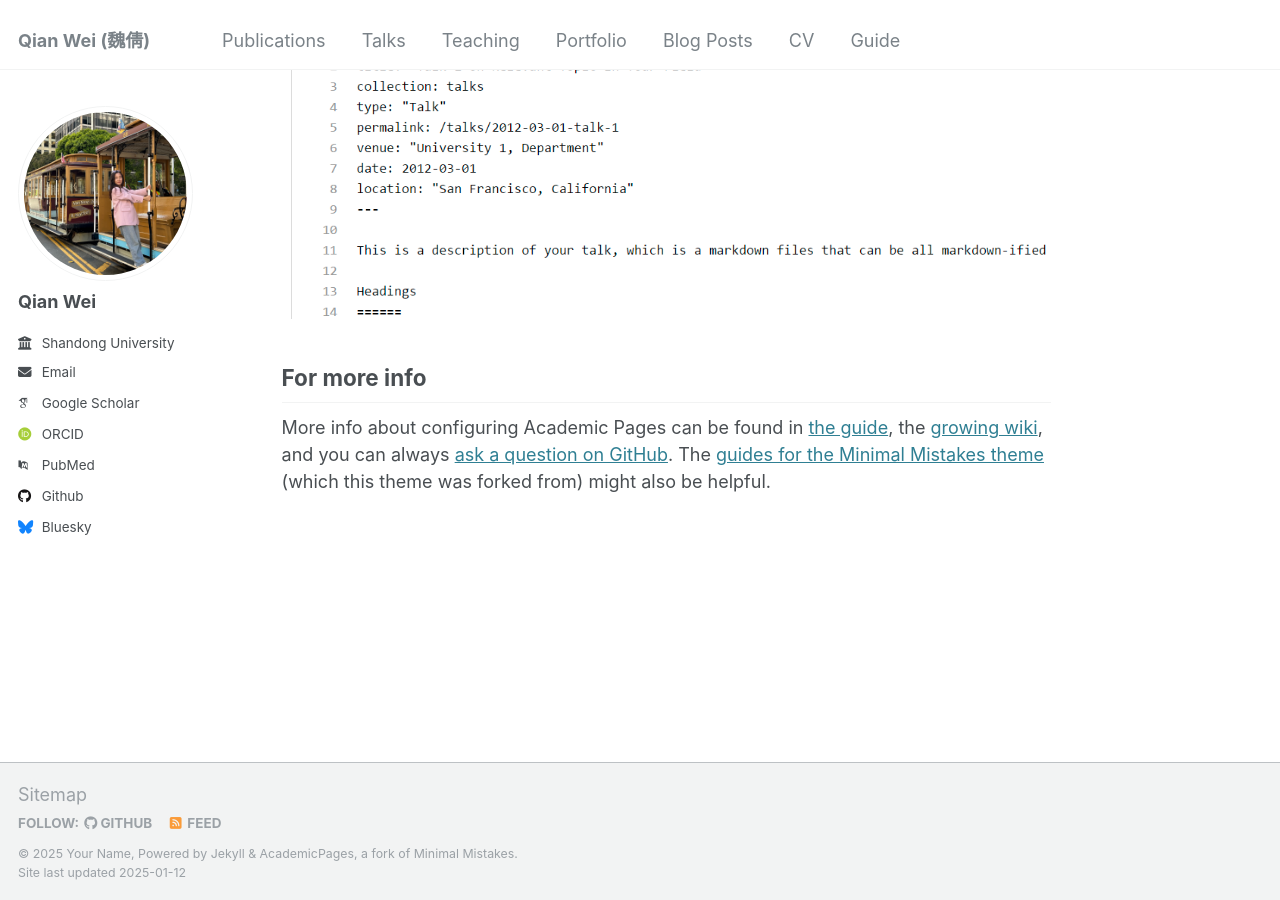
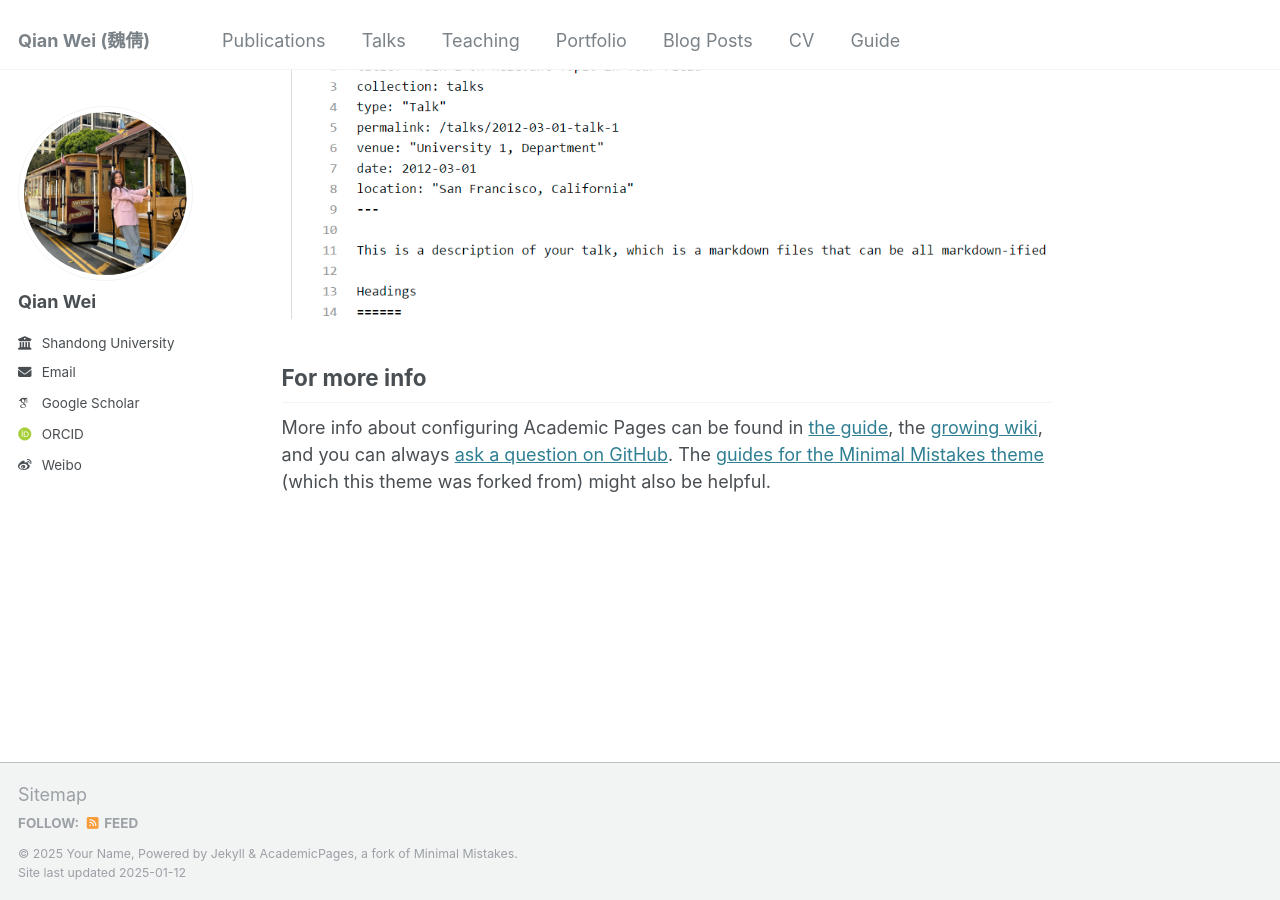
Before and after one commit to starry12/starry12.github.io, a Jekyll site: the page built from _pages/about.md, in a window 1280 px wide and 900 px high, scrolled down 2643 px. Built offline with Jekyll 4.4.1, drawn with Linux system fonts in a browser that asks for light colours; some web fonts are replaced; some of the changed lines change nothing that is shown.

Commit message:
Update _config.yml

```diff
--- a/_config.yml
+++ b/_config.yml
@@ -32,11 +32,11 @@
 
   # Academic websites
   arxiv            : # URL - Update with the correct link to your profile
-  googlescholar    : "https://scholar.google.com/citations?user=PS_CX0AAAAAJ"
+  googlescholar    : "https://scholar.google.com.hk/citations?user=fT7PDcQAAAAJ&hl=zh-CN"
   impactstory      : # URL
-  orcid            : "http://orcid.org/yourorcidurl"
+  orcid            : "https://orcid.org/0000-0001-6854-7289"
   semantic         : # URL
-  pubmed           : "https://www.ncbi.nlm.nih.gov/pubmed/?term=john+snow"
+  #pubmed           : "https://www.ncbi.nlm.nih.gov/pubmed/?term=john+snow"
   researchgate     : # URL
   scopus           : # URL
 
@@ -44,12 +44,12 @@
   bitbucket        : # Username - Update with your username on the site
   codepen          : # Username
   dribbble         : # Username
-  github           : "academicpages"
+  #github           : "academicpages"
   kaggle           : # Username
   stackoverflow    : # User number or user number and name (i.e., use "1" or "1/jeff-atwood")
 
   # Social media
-  bluesky          : "bsky.app" # Replace this with you Bluesky username
+  #bluesky          : "bsky.app" # Replace this with you Bluesky username
   facebook         : # Username
   flickr           : # Username
   foursquare       : # Username
@@ -68,7 +68,7 @@
   tumblr           : # Username
   twitter          : # Username for X / Twitter
   vine             : # Username
-  weibo            : # Username
+  weibo            : "https://weibo.com/u/5268150738"
   wikipedia        : # Username
   xing             : # Username
   youtube          : # Username
```
